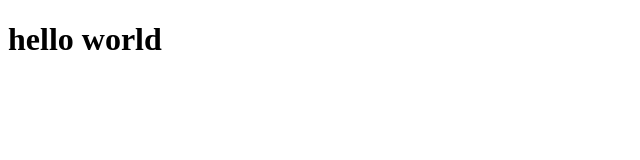
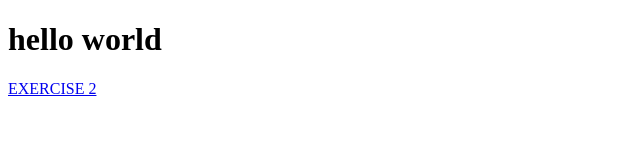
Before and after one commit to OjembaAssessment/js-retake-gate-1-uwumukiza123, a plain HTML site: page index.html in a window 1280 px wide. Shown: the whole page, without its empty margins (0-640 px from the left). Drawn offline with Linux system fonts and the light colour scheme.

```diff
--- a/index.html
+++ b/index.html
@@ -7,6 +7,6 @@
 </head>
 <body>
     <h1>hello world</h1>
-    <a href="./Exercise 2 - Word Cloud/cloud.html"></a>
+    <a href="./Exercise 2 - Word Cloud/cloud.html">EXERCISE 2</a>
 </body>
 </html>
```
